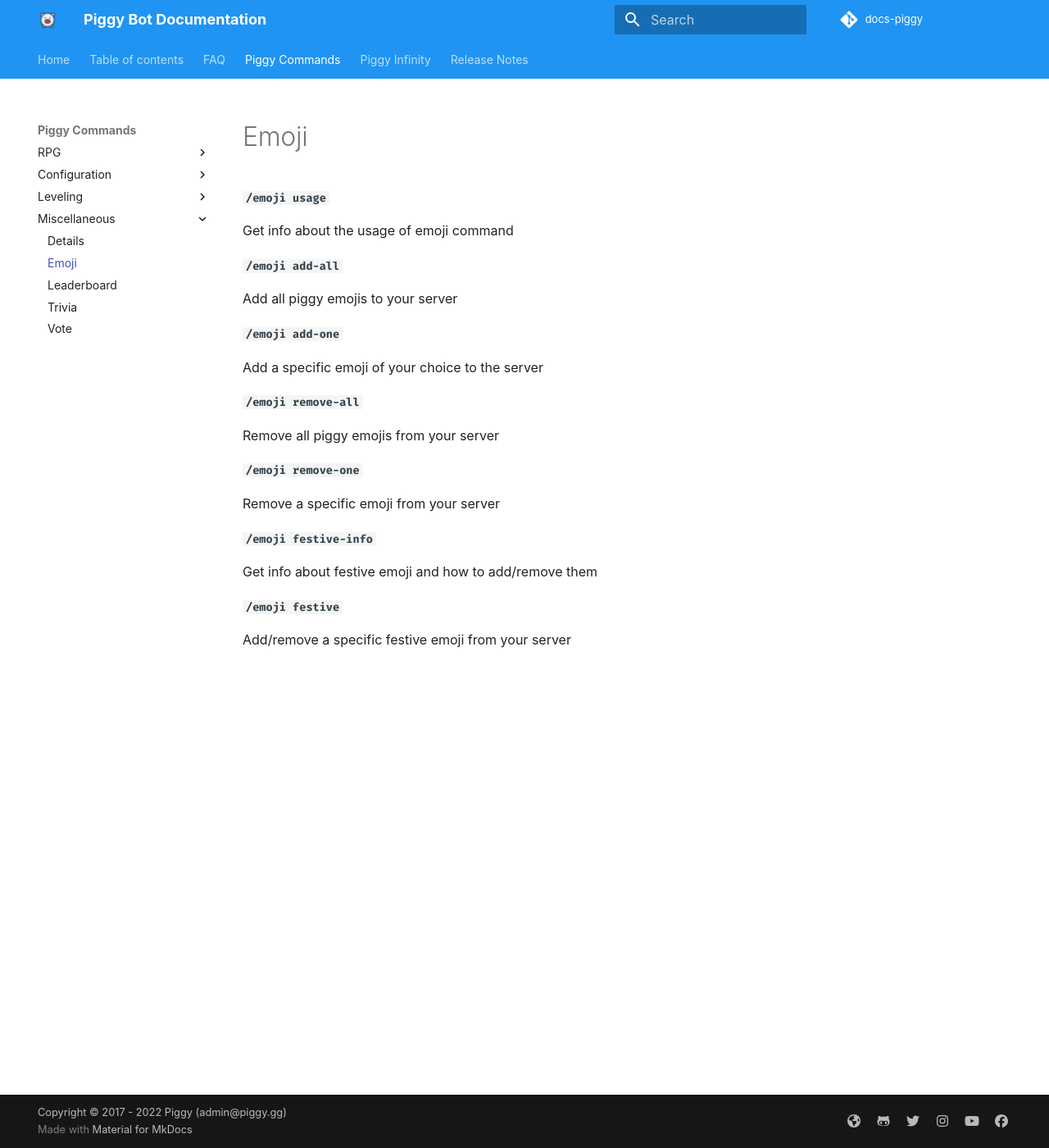
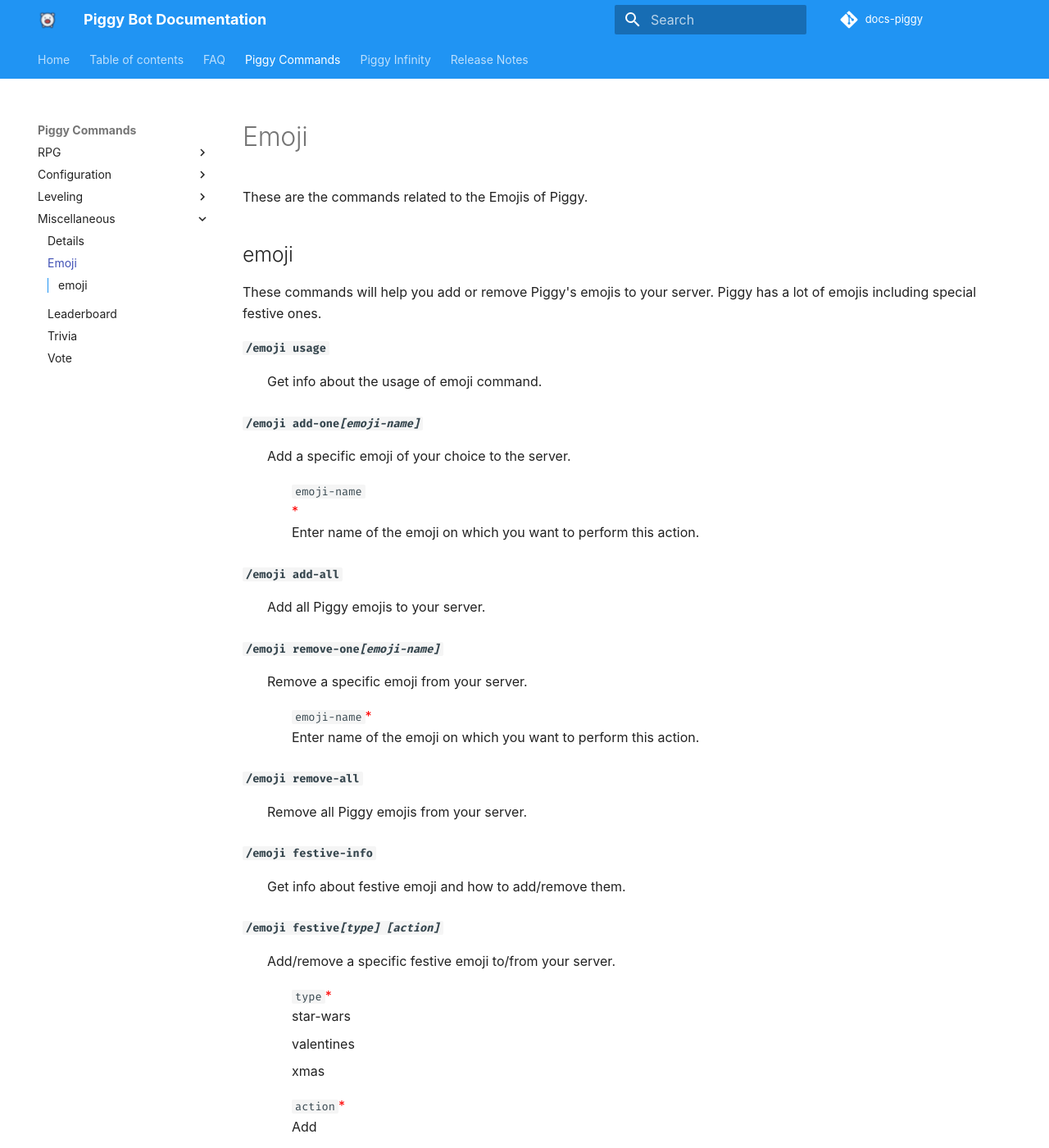
Before and after one commit to botlabs-gg/docs-piggy, an MkDocs documentation site: the page built from docs/Piggy-Commands/miscellaneous/emoji.md, in a window 1280 px wide and 1400 px high. Shown: the whole window at 82% size. Built offline with MkDocs 1.6.1 and Material for MkDocs 9.7.7, drawn with Linux system fonts in a browser that asks for light colours; some web fonts are replaced; comment, search, counter and statistics services are not loaded.

Commit message:
Updated Emoji section

```diff
--- a/docs/Piggy-Commands/miscellaneous/emoji.md
+++ b/docs/Piggy-Commands/miscellaneous/emoji.md
@@ -1,35 +1,40 @@
 # Emoji
+These are the commands related to the Emojis of Piggy.
 
-__`/emoji usage`__
-
-Get info about the usage of emoji command
-
-
-__`/emoji add-all`__
-
-Add all piggy emojis to your server
-
-
-__`/emoji add-one`__
-
-Add a specific emoji of your choice to the server
-
-
-__`/emoji remove-all`__
-
-Remove all piggy emojis from your server
-
-
-__`/emoji remove-one`__
-
-Remove a specific emoji from your server
-
-
-__`/emoji festive-info`__
-
-Get info about festive emoji and how to add/remove them
-
-
-__`/emoji festive`__
-
-Add/remove a specific festive emoji from your server
+## emoji
+These commands will help you add or remove Piggy's emojis to your server. Piggy has a lot of emojis including special festive ones.
+<dl>
+<dt><code><b>/emoji usage</b></code>
+<dd>Get info about the usage of emoji command.
+<dt><code><b>/emoji add-one<i>[emoji-name]</i></b></code>
+<dd>Add a specific emoji of your choice to the server.
+<ul style="list-style-type: none;">
+<li><code>emoji-name</code><br><font style="color:#FF0000">*</font><br>
+Enter name of the emoji on which you want to perform this action.
+</ul>
+<dt><code><b>/emoji add-all</b></code>
+<dd>Add all Piggy emojis to your server.
+<dt><code><b>/emoji remove-one<i>[emoji-name]</i></b></code>
+<dd>Remove a specific emoji from your server.
+<ul style="list-style-type: none;">
+<li><code>emoji-name</code><font style="color:#FF0000">*</font><br>
+Enter name of the emoji on which you want to perform this action.
+</ul>
+<dt><code><b>/emoji remove-all</b></code>
+<dd>Remove all Piggy emojis from your server.
+<dt><code><b>/emoji festive-info</b></code>
+<dd>Get info about festive emoji and how to add/remove them.
+<dt><code><b>/emoji festive<i>[type] [action]</i></b></code>
+<dd>Add/remove a specific festive emoji to/from your server.
+<ul style="list-style-type: none;">
+<li><code>type</code><font style="color:#FF0000">*</font><br>
+star-wars
+<li>valentines
+<li>xmas
+</ul>
+<ul style="list-style-type: none;">
+<li><code>action</code><font style="color:#FF0000">*</font><br>
+Add
+<li>Remove
+</ul>
+</dl>
```
